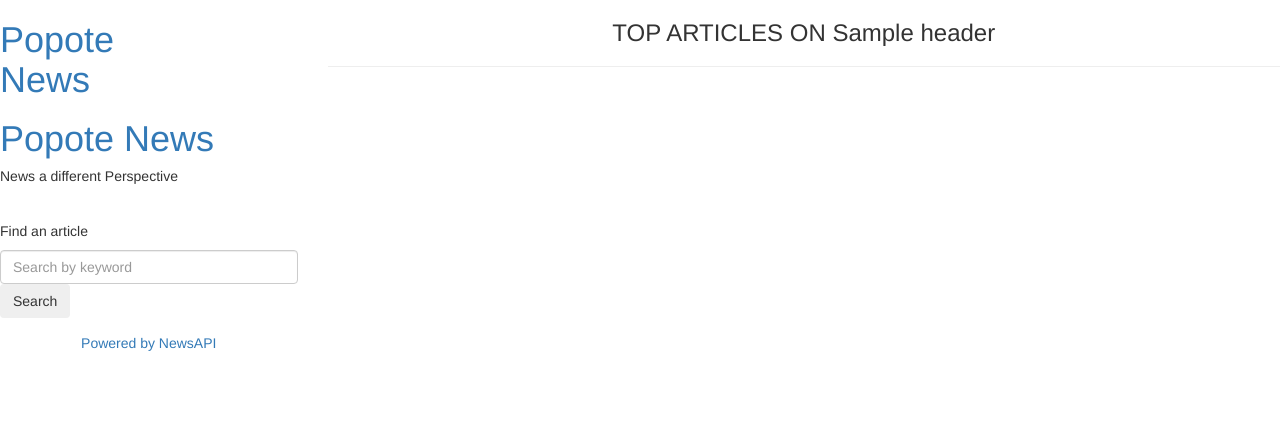
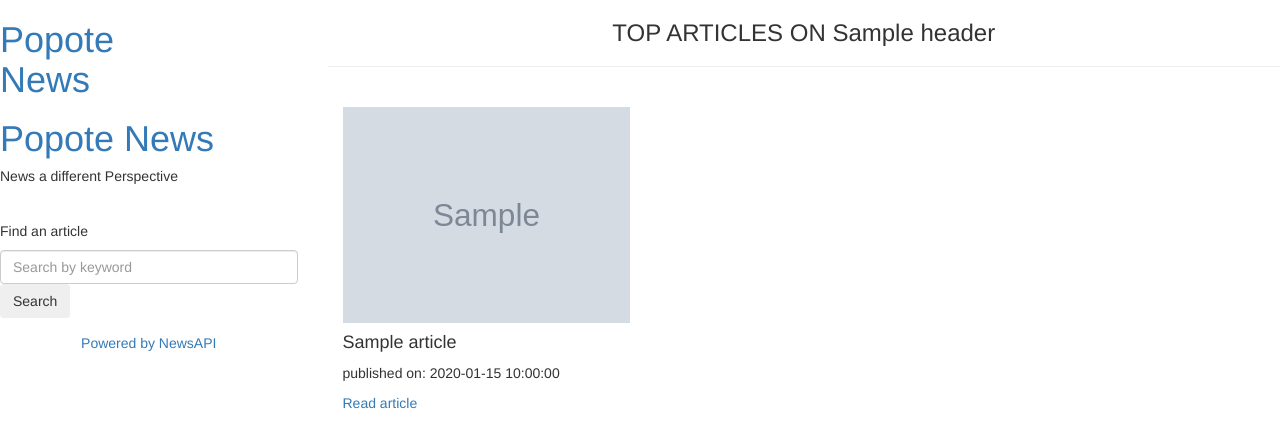
Before and after one commit to maureenndiema/POPOTE-NEWS, a Python web app: template app/templates/articles.html in a window 1280 px wide. Shown: the top 448 px of the page. Run offline with Jinja, Linux system fonts and the light colour scheme; the template is opened without the code that fills it: most values are stand-ins (such as "Sample title", 1, 10 or a date in 2020); grey boxes marked "Sample" are stand-in pictures; some libraries are stand-ins or nearby versions.

Commit message:
creating card body

```diff
--- a/app/templates/macros.html
+++ b/app/templates/macros.html
@@ -29,3 +29,33 @@
 </div>
 {%endfor%}
 {% endmacro %}
+
+{% macro displayArticles(articles_list) %}
+{% for article in articles_list%}
+<div class="col-md-4">
+  <div class="card">
+    <img src="{{article.imageurl}}" class="card-img-top img-responsive" alt="article image">
+    <div class="card-body">
+      <h4 class="card-text">{{article.title}}</h4>
+      <p> published on: {{article.publishedAt}}</p>
+      <a href={{article.url}} target="_blank" class="card-link">Read article</a>
+    </div>
+  </div>
+</div>
+{% endfor %}
+{% endmacro %}
+
+{% macro displayKeyword(keyword_list) %}
+{% for keyword in keyword_list%}
+<div class="col-md-4">
+  <div class="card">
+    <img src="{{keyword.imageurl}}" class="card-img-top img-responsive" alt="article image">
+    <div class="card-body">
+      <h4 class="card-text">{{keyword.title}}</h4>
+      <p> published on: {{keyword.publishedAt}}</p>
+      <a href={{keyword.url}} target="_blank" class="card-link">Read article</a>
+    </div>
+  </div>
+</div>
+{% endfor %}
+{% endmacro %}
```
Also changed, not shown: app/templates/index.html (+4 -4 lines), app/templates/search.html (+30 -0 lines).
